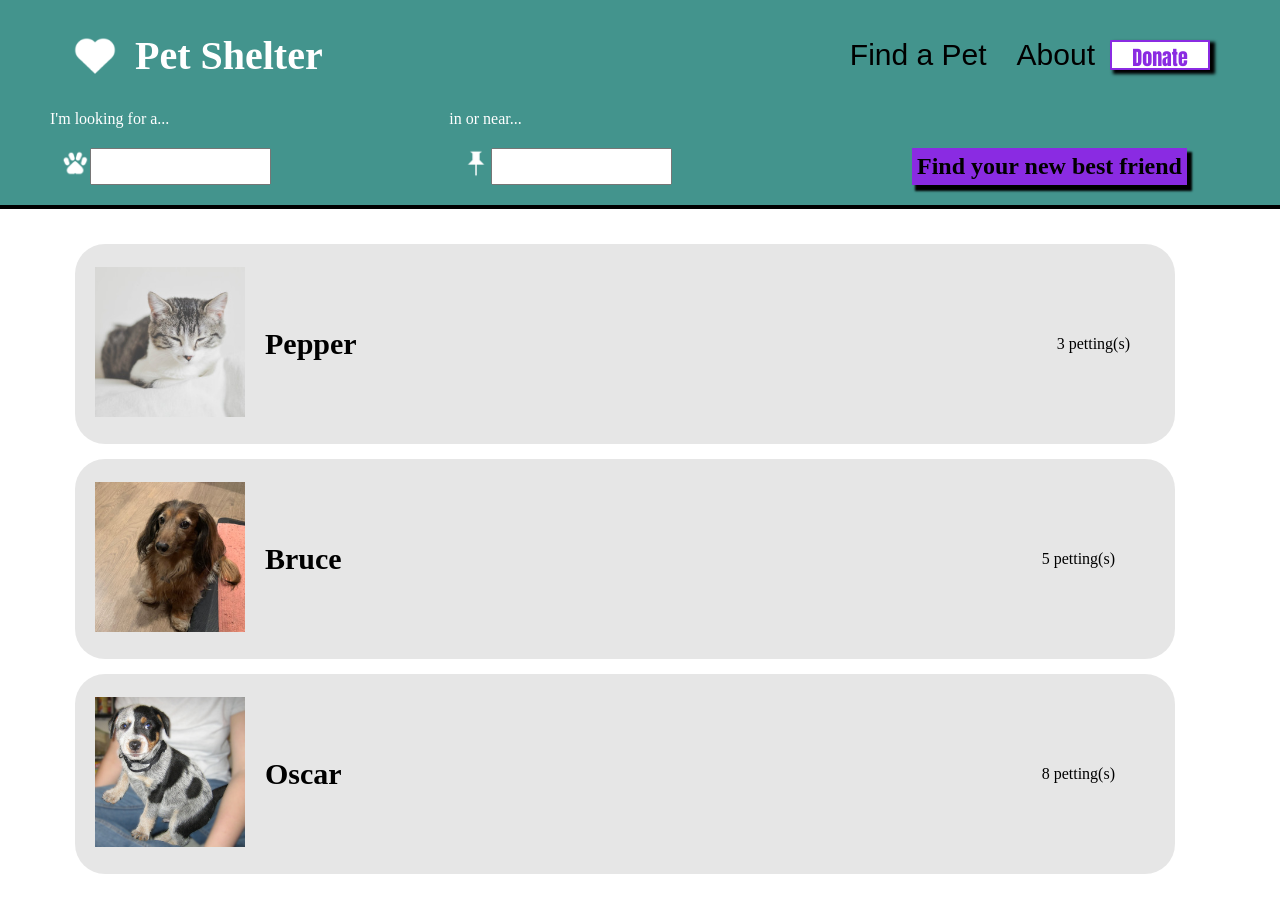
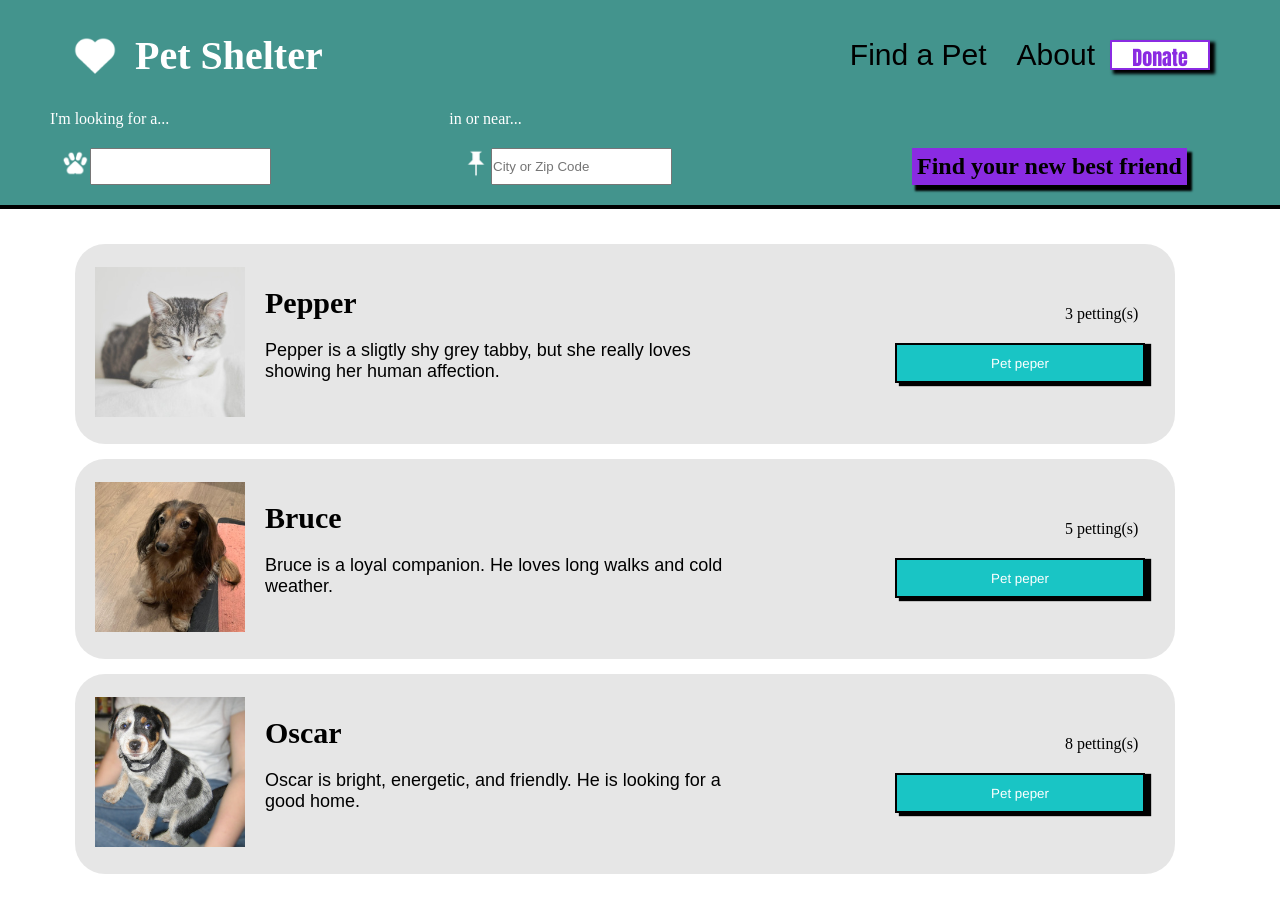
Before and after one commit to benjaaaap/Certificacion, a plain HTML site: page index.html in a window 1280 px wide. Drawn offline with Linux system fonts and the light colour scheme.

Commit message:
cambiando cambios

```diff
--- a/index.html
+++ b/index.html
@@ -33,19 +33,19 @@
                 <img src="img/patita.png" class="patita" alt="simbolo de una patita">
                 <input list="opciones" id="opcionesInput" name="opcion">
                 <datalist id="opciones">
-                    <option value="opcion1">Dog</option>
-                    <option value="opcion1">Dog</option>
-                    <option value="opcion1">Dog</option>
+                    <option value="Any Pet"></option>
+                    <option value="Cat"></option>
+                    <option value="Dog"></option>
                 </datalist>
             </section>
 
             <section class="listado">
                 <img src="img/alfiler.png" class="alfiler" alt="">
-                <input list="opciones" id="opcionesInput" name="opcion">
+                <input list="opciones" placeholder="City or Zip Code"  id="opcionesInput" name="opcion">
                 <datalist id="opciones">
-                    <option value="opcion1">Dog</option>
-                    <option value="opcion1">Dog</option>
-                    <option value="opcion1">Dog</option>
+                    <option value="Cat"></option>
+                    <option value="Cat"></option>
+                    <option value="Cat"></option>
                 </datalist>
 
 
@@ -62,28 +62,47 @@
                 <div>
                     <img src="img/pepper.jpg" class="animales" alt="">
                 </div>
-                <div class="row">
+                <div class="">
                     <h2 class="pepper">Pepper</h2>
-                    <p class="pet">3 petting(s)</p>
+                    <p class="p3">Pepper is a sligtly shy grey tabby, but she really loves <br> showing her human affection.</p>
                 </div>
+
+                <div class="rigth">
+                    <p class="cuenta">3 petting(s)</p>
+                    <button class="btn-1">Pet peper</button>
+                </div>
+
             </article>
+
             <article class="gris centro">
                 <div>
                     <img src="img/bruce.jpg" class="animales" alt="">
                 </div>
-                <div class="row">
+                <div class="">
                     <h2 class="pepper">Bruce</h2>
-                    <p class="pet">5 petting(s)</p>
+                    <p class="p3">Bruce is a loyal companion. He loves long walks and cold <br> weather.</p>
                 </div>
+
+                <div class="rigth">
+                    <p class="cuenta">5 petting(s)</p>
+                    <button class="btn-1">Pet peper</button>
+                </div>
+
             </article>
             <article class="gris centro">
                 <div>
                     <img src="img/oscar.jpg" class="animales" alt="">
                 </div>
-                <div class="row">
+                <div class="">
                     <h2 class="pepper">Oscar</h2>
-                    <p class="pet">8 petting(s)</p>
+                    <p class="p3">Oscar is bright, energetic, and friendly. He is looking for a good home.</p>
                 </div>
+
+                <div class="rigth">
+                    <p class="cuenta">8 petting(s)</p>
+                    <button class="btn-1">Pet peper</button>
+                </div>
+
             </article>
 
         </section>
--- a/style.css
+++ b/style.css
@@ -54,7 +54,12 @@ nav{
 .p2{
     margin-left: 280px;
 }
-
+.p3{
+    padding: 20px;
+    font-family: Arial, Helvetica, sans-serif;
+    font-size: large;
+    width: 500px;;
+}
 .listado{
     padding: 20px;
     display: flex;
@@ -124,3 +129,20 @@ nav{
 .pet{
     margin-left: 700px;
 }
+.rigth{
+    padding: 20px;
+}
+.cuenta{
+    margin-left: 300px;
+}
+.btn-1{
+    width: 250px;
+    height: 40px;
+    color: white;
+    background-color: rgb(25, 197, 197);
+    border: 2px solid black;
+    box-shadow: 5px 2px 1px 1px black;
+    margin-left: 130px;
+    margin-top: 20px;
+    font-family: 'Franklin Gothic Medium', 'Arial Narrow', Arial, sans-serif;
+}
```
